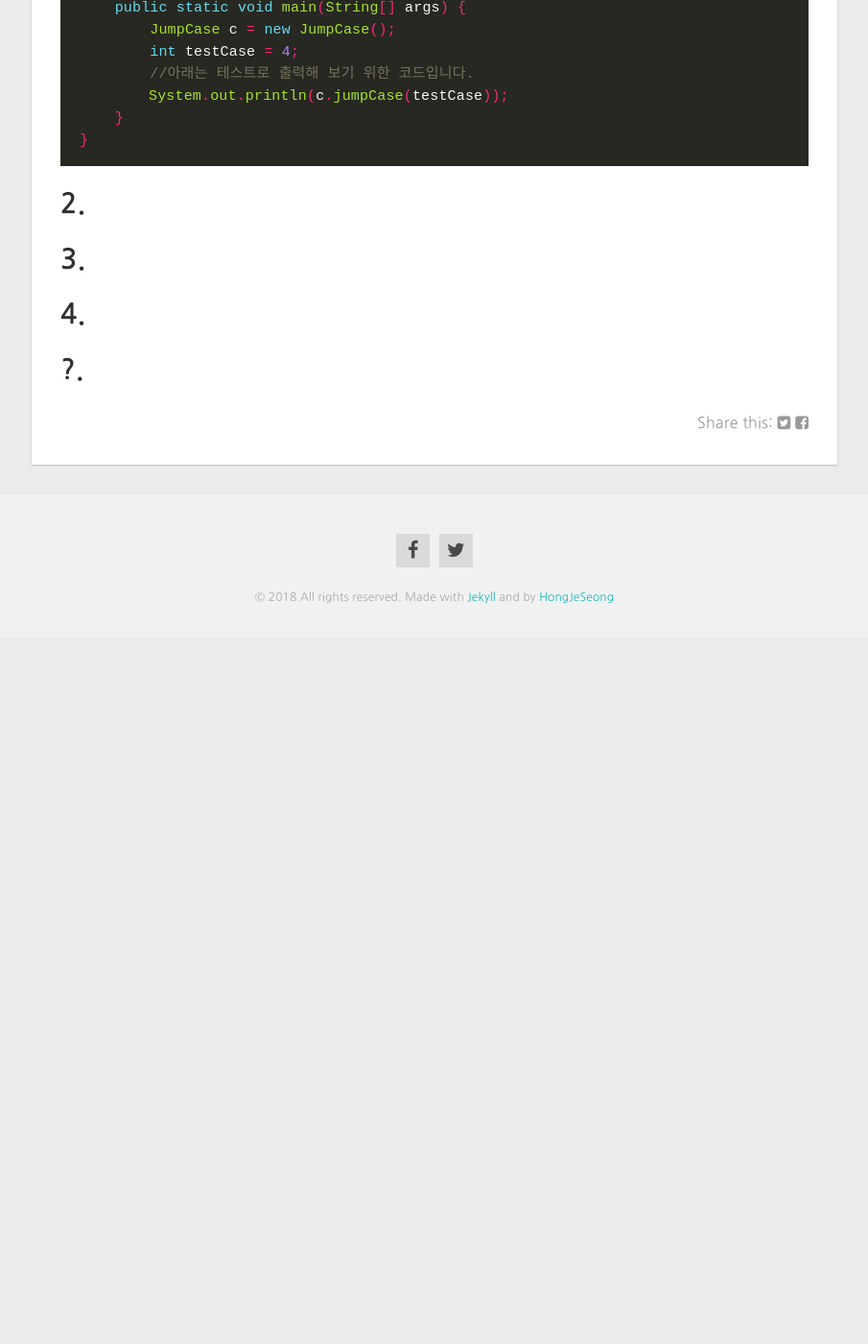
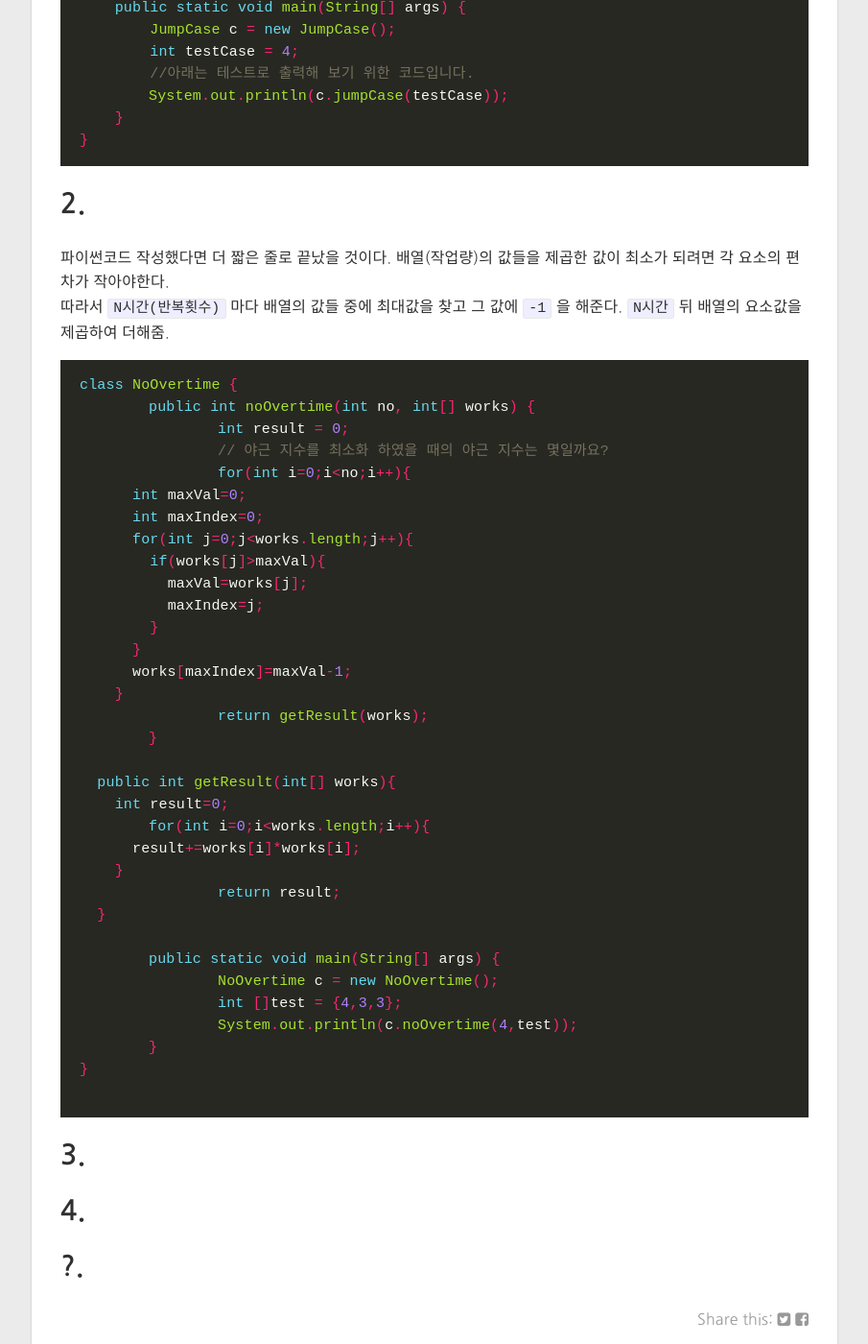
Before and after one commit to HongJeSeong/HongJeSeong.github.io, a Jekyll site: the page built from _posts/study/2018-04-27-TTweek4.md, in a window 1280 px wide and 1400 px high, scrolled down 1158 px. Shown: the whole window at 96% size, without its empty margins (187-1092 px from the left). Built offline with Jekyll 4.4.1, drawn with Linux system fonts in a browser that asks for light colours; nearby versions of some CDN libraries; before the commit the page ends 1822 px from its top, so only the background shows below that.

Commit message:
2번 문제
야근지수 풀이

````diff
--- a/_posts/study/2018-04-27-TTweek4.md
+++ b/_posts/study/2018-04-27-TTweek4.md
@@ -47,6 +47,45 @@ int answer = 0;
 }
 ```
 ## 2.
+파이썬코드 작성했다면 더 짧은 줄로 끝났을 것이다.
+배열(작업량)의 값들을 제곱한 값이 최소가 되려면 각 요소의 편차가 작아야한다.
+따라서 `N시간(반복횟수)` 마다  배열의 값들 중에 최대값을 찾고 그 값에 `-1` 을 해준다. `N시간` 뒤 배열의 요소값을 제곱하여 더해줌.
+
+```java
+class NoOvertime {
+	public int noOvertime(int no, int[] works) {
+		int result = 0;
+		// 야근 지수를 최소화 하였을 때의 야근 지수는 몇일까요?
+		for(int i=0;i<no;i++){
+      int maxVal=0;
+      int maxIndex=0;
+      for(int j=0;j<works.length;j++){
+        if(works[j]>maxVal){
+          maxVal=works[j];
+          maxIndex=j;
+        }
+      }
+      works[maxIndex]=maxVal-1;
+    }
+		return getResult(works);
+	}
+
+  public int getResult(int[] works){
+    int result=0;
+  	for(int i=0;i<works.length;i++){
+      result+=works[i]*works[i];
+    }
+		return result;
+  }
+
+	public static void main(String[] args) {
+		NoOvertime c = new NoOvertime();
+		int []test = {4,3,3};
+		System.out.println(c.noOvertime(4,test));
+	}
+}
+
+```
 ## 3.
 ## 4.
 ## ?.
````
